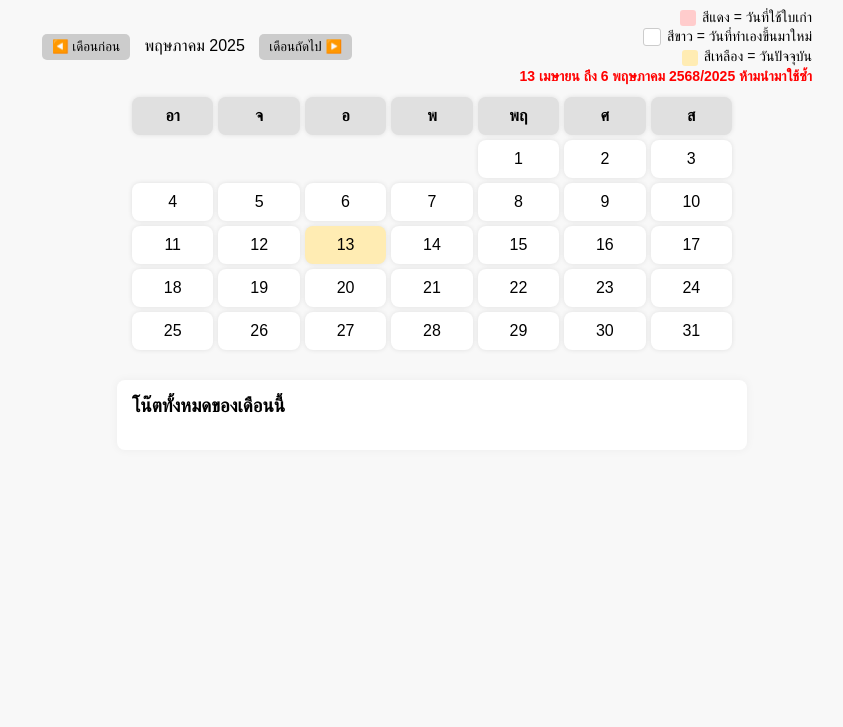
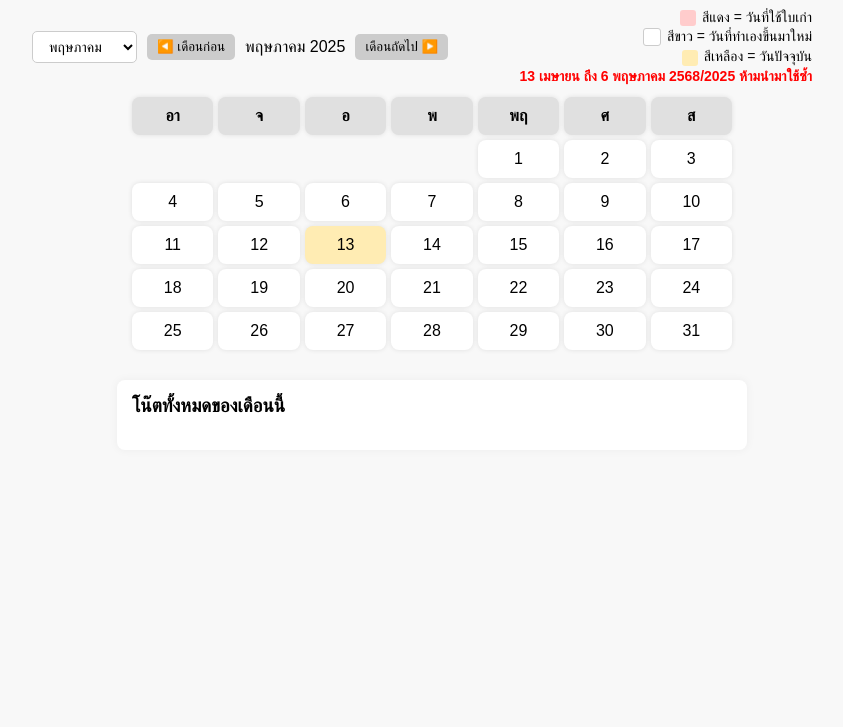
Before and after one commit to Adachang14/calendar, a plain HTML site: page index.html in a window 1280 px wide. Shown: the part 73-800 px from the top of the page, without its empty margins (208-1051 px from the left). Drawn offline with Linux system fonts and the light colour scheme.

Commit message:
Update index.html

```diff
--- a/index.html
+++ b/index.html
@@ -8,7 +8,8 @@
     body { font-family: sans-serif; margin: 20px; background: #f8f8f8; }
     h1 { text-align: center; }
     .calendar-header { display: flex; justify-content: space-between; align-items: center; flex-wrap: wrap; max-width: 800px; margin: 0 auto 10px auto; }
-    .calendar-nav button { margin: 0 10px; padding: 5px 10px; border: none; background: #ccc; border-radius: 5px; cursor: pointer; }
+    .calendar-nav { display: flex; align-items: center; gap: 10px; }
+    .calendar-nav button { padding: 5px 10px; border: none; background: #ccc; border-radius: 5px; cursor: pointer; }
     .calendar { display: grid; grid-template-columns: repeat(7, 1fr); gap: 5px; max-width: 600px; margin: auto; }
     .day, .header { padding: 10px; background: white; text-align: center; border-radius: 8px; cursor: pointer; box-shadow: 0 0 5px rgba(0,0,0,0.1); }
     .header { font-weight: bold; background: #e0e0e0; cursor: default; }
@@ -26,12 +27,35 @@
     .white { background: #ffffff; border: 1px solid #ccc; }
     .yellow { background: #ffecb3; }
     .warning { color: red; font-size: 14px; font-weight: bold; margin-top: 5px; }
+    .select-month-dropdown select {
+      padding: 6px 12px;
+      border-radius: 5px;
+      border: 1px solid #ccc;
+      background: #fff;
+      font-size: 14px;
+    }
   </style>
 </head>
 <body>
 <h1>ปฏิทินส่วนตัว</h1>
 <div class="calendar-header">
   <div class="calendar-nav">
+    <div class="select-month-dropdown">
+      <select id="month-selector" onchange="selectMonth(event)">
+        <option value="0">มกราคม</option>
+        <option value="1">กุมภาพันธ์</option>
+        <option value="2">มีนาคม</option>
+        <option value="3">เมษายน</option>
+        <option value="4">พฤษภาคม</option>
+        <option value="5">มิถุนายน</option>
+        <option value="6">กรกฎาคม</option>
+        <option value="7">สิงหาคม</option>
+        <option value="8">กันยายน</option>
+        <option value="9">ตุลาคม</option>
+        <option value="10">พฤศจิกายน</option>
+        <option value="11">ธันวาคม</option>
+      </select>
+    </div>
     <button onclick="changeMonth(-1)">◀️ เดือนก่อน</button>
     <span id="current-month"></span>
     <button onclick="changeMonth(1)">เดือนถัดไป ▶️</button>
@@ -74,6 +98,9 @@ function renderCalendar(date) {
 
   calendarEl.innerHTML = '';
   currentMonthLabel.innerText = `${monthNames[month]} ${year}`;
+
+  const monthSelector = document.getElementById('month-selector');
+  if (monthSelector) monthSelector.value = month;
 
   for (let d of days) {
     let cell = document.createElement('div');
@@ -139,6 +166,12 @@ function changeMonth(offset) {
   renderCalendar(viewDate);
 }
 
+function selectMonth(event) {
+  const monthIndex = parseInt(event.target.value);
+  viewDate.setMonth(monthIndex);
+  renderCalendar(viewDate);
+}
+
 function renderAllNotes(year, month) {
   notesListEl.innerHTML = '';
   const entries = [];
```
